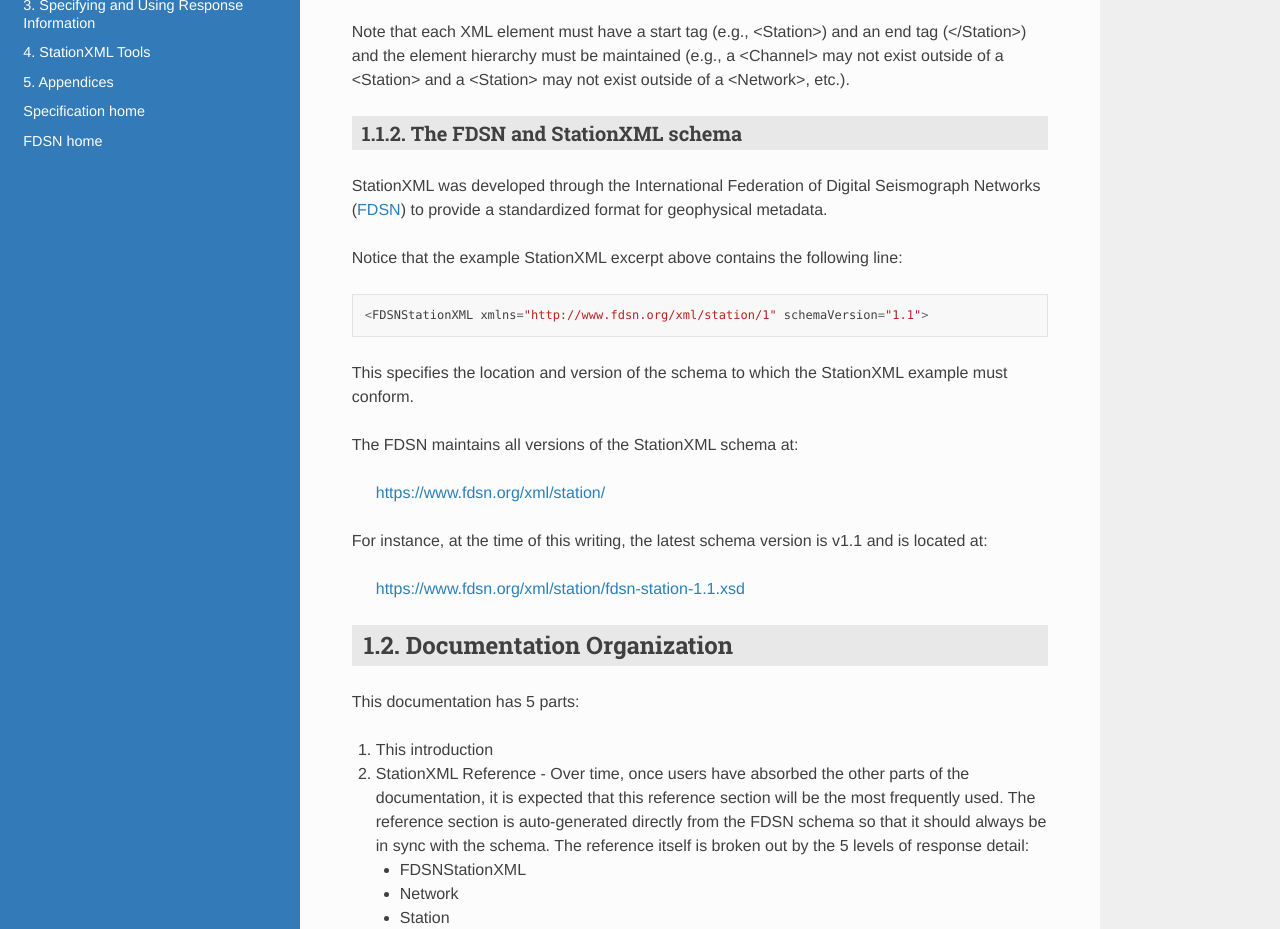
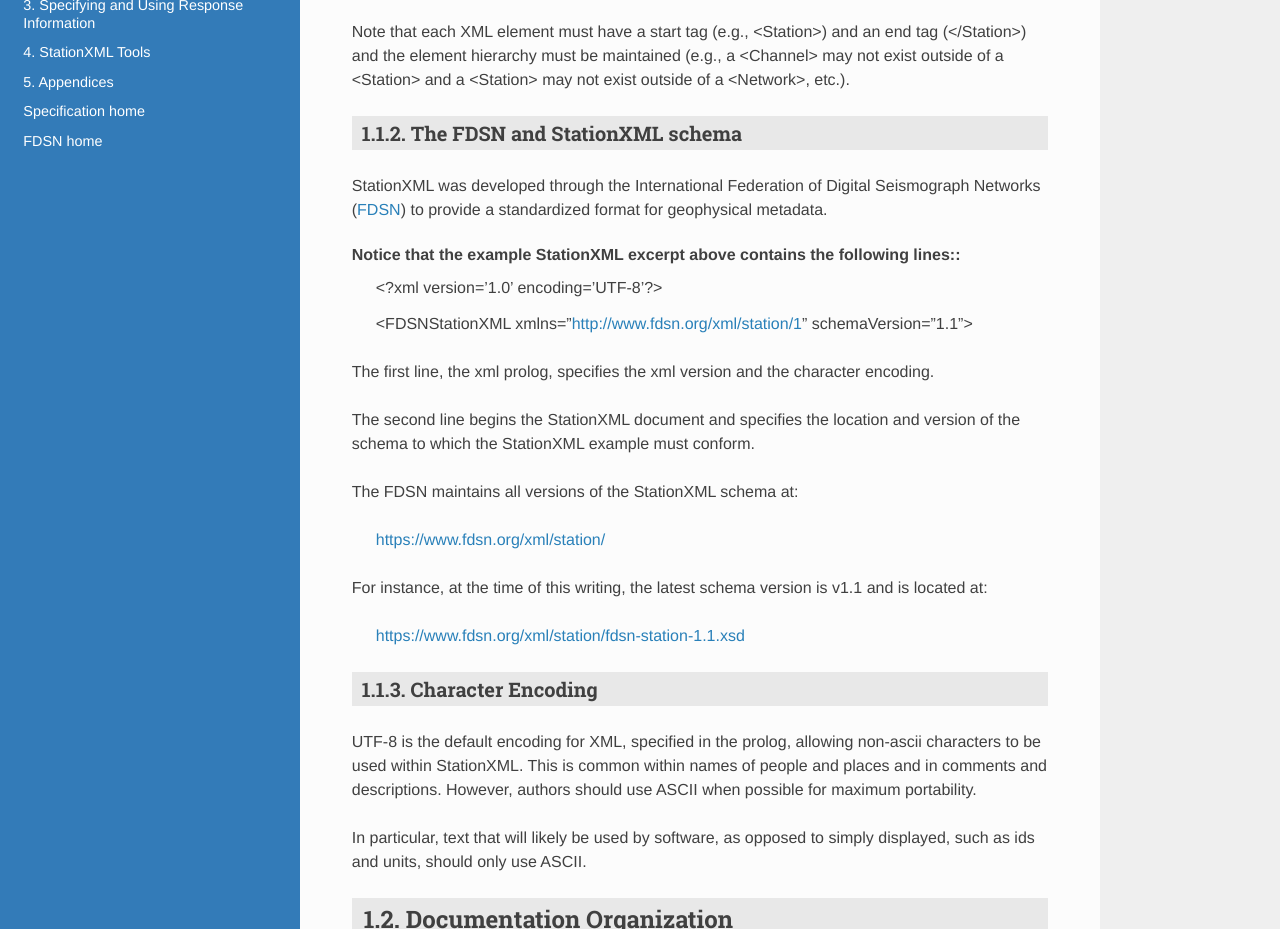
Before and after one commit to FDSN/StationXML, a Sphinx documentation site: the page built from docs/overview.rst, in a window 1280 px wide and 1400 px high, cut to the strip 471-1400 px from the top of the window. Built offline with Sphinx 7.4.7 and the Read the Docs theme 2.0.0, drawn with Linux system fonts in a browser that asks for light colours.

Commit message:
add utf-8 info

```diff
--- a/docs/overview.rst
+++ b/docs/overview.rst
@@ -63,11 +63,15 @@ The FDSN and StationXML schema
 StationXML was developed through the International Federation of Digital Seismograph Networks
 (`FDSN <https://www.fdsn.org/>`_) to provide a standardized format for geophysical metadata.
 
-Notice that the example StationXML excerpt above contains the following line::
+Notice that the example StationXML excerpt above contains the following lines::
+   <?xml version='1.0' encoding='UTF-8'?>
 
    <FDSNStationXML xmlns="http://www.fdsn.org/xml/station/1" schemaVersion="1.1">
 
-This specifies the location and version of the schema
+The first line, the xml prolog, specifies the xml version and the character encoding.
+
+The second line begins the StationXML document and
+specifies the location and version of the schema
 to which the StationXML example must conform.
 
 
@@ -80,6 +84,16 @@ located at:
 
    `<https://www.fdsn.org/xml/station/fdsn-station-1.1.xsd>`_
 
+
+Character Encoding
+----------------------------------
+UTF-8 is the default encoding for XML, specified in the prolog,
+allowing non-ascii characters to be used within StationXML. This
+is common within names of people and places and in comments and descriptions.
+However, authors should use ASCII when possible for maximum portability.
+
+In particular, text that will likely be used by software, as opposed to simply
+displayed, such as ids and units, should only use ASCII.
 
 Documentation Organization
 =========================================
```
